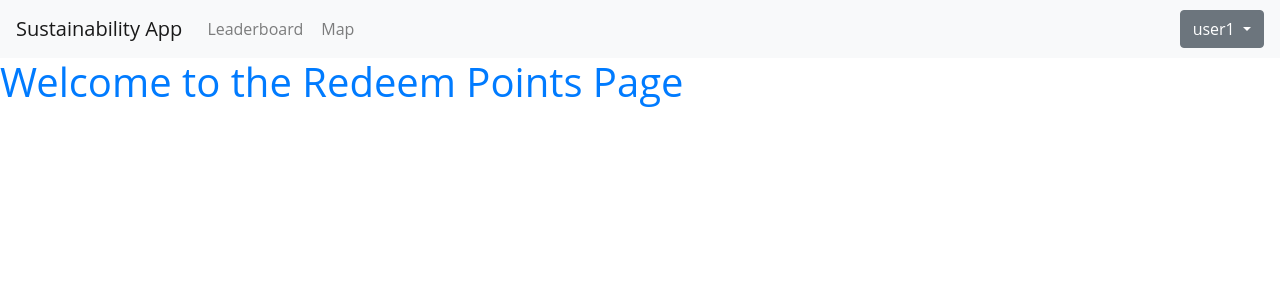
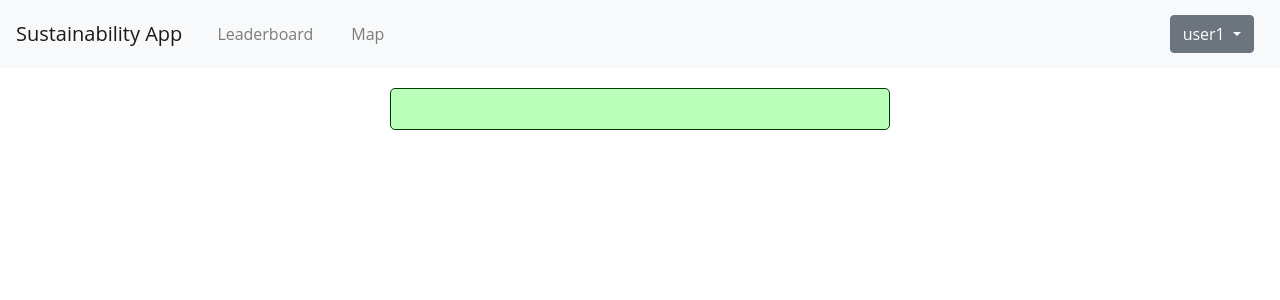
Before and after one commit to SC1333/Die-Holder, a Django app: page /redeem-points/1/1/ in a window 1280 px wide. Shown: the top 300 px of the page. Run offline with Django 5.2, Linux system fonts and the light colour scheme; a user stored in the database is signed in; some libraries are stand-ins or nearby versions.

Commit message:
added styling for redeem points and removed edit profile button

```diff
--- a/sustainability/static/sustainability/style.css
+++ b/sustainability/static/sustainability/style.css
@@ -48,3 +48,14 @@ p {
     background-color: #007bff; /* Green color for bullet point */
     border-radius: 50%; /* Rounded bullet point */
 }
+
+#redemption-message {
+    color: #009601;
+    text-align: center;
+    background-color: #baffba;
+    padding: 20px;
+    margin: 20px auto;
+    border: 1px solid #003c00;
+    border-radius: 5px;
+    max-width: 500px;
+}
--- a/sustainability/templates/navbar.html
+++ b/sustainability/templates/navbar.html
@@ -30,7 +30,6 @@
                    {{ user.username }}
                </button>
                <div class="dropdown-menu" aria-labelledby="dropdownMenuButton">
-                   <a class="dropdown-item" href="#">Edit Profile</a>
                    <a class="dropdown-item" href="{% url 'sustainability:logout' %}">Logout</a>
                </div>
            </div>
--- a/sustainability/templates/redeem_points.html
+++ b/sustainability/templates/redeem_points.html
@@ -6,12 +6,12 @@
     <link rel="stylesheet" href="https://stackpath.bootstrapcdn.com/bootstrap/4.5.2/css/bootstrap.min.css">
     {% load static %}
 	<link rel="stylesheet" href="{% static 'sustainability/style.css' %}">
+    <link rel="stylesheet" href="{% static 'sustainability/navbar.css' %}">
 
 
 </head>
 <body onload="getUserLocation()"> <!-- Call the getUserLocation to begin checking if the user is on the streatham campus -->
    {% include 'navbar.html' %}
-    <h1>Welcome to the Redeem Points Page</h1>
     <div id="redemption-message"></div>
     <script src="https://ajax.googleapis.com/ajax/libs/jquery/3.5.1/jquery.min.js"></script>
     <script>
```
